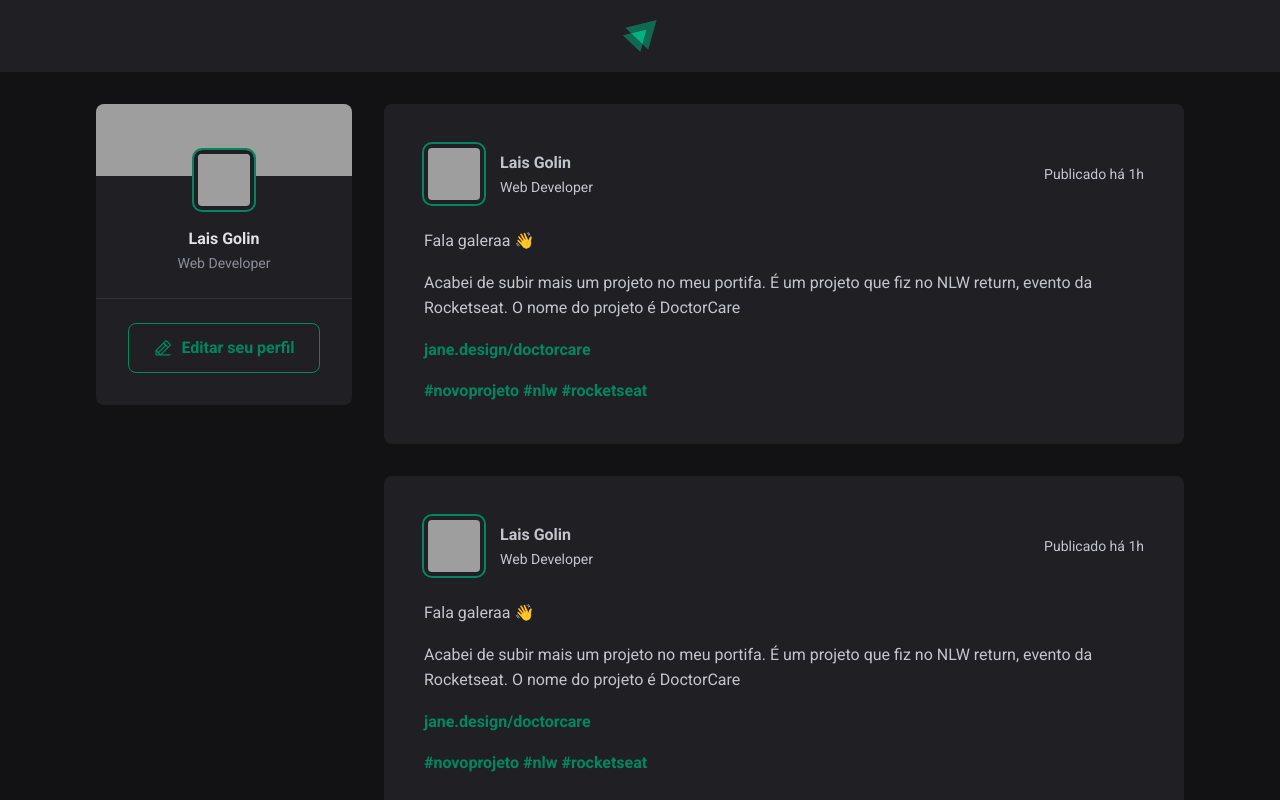
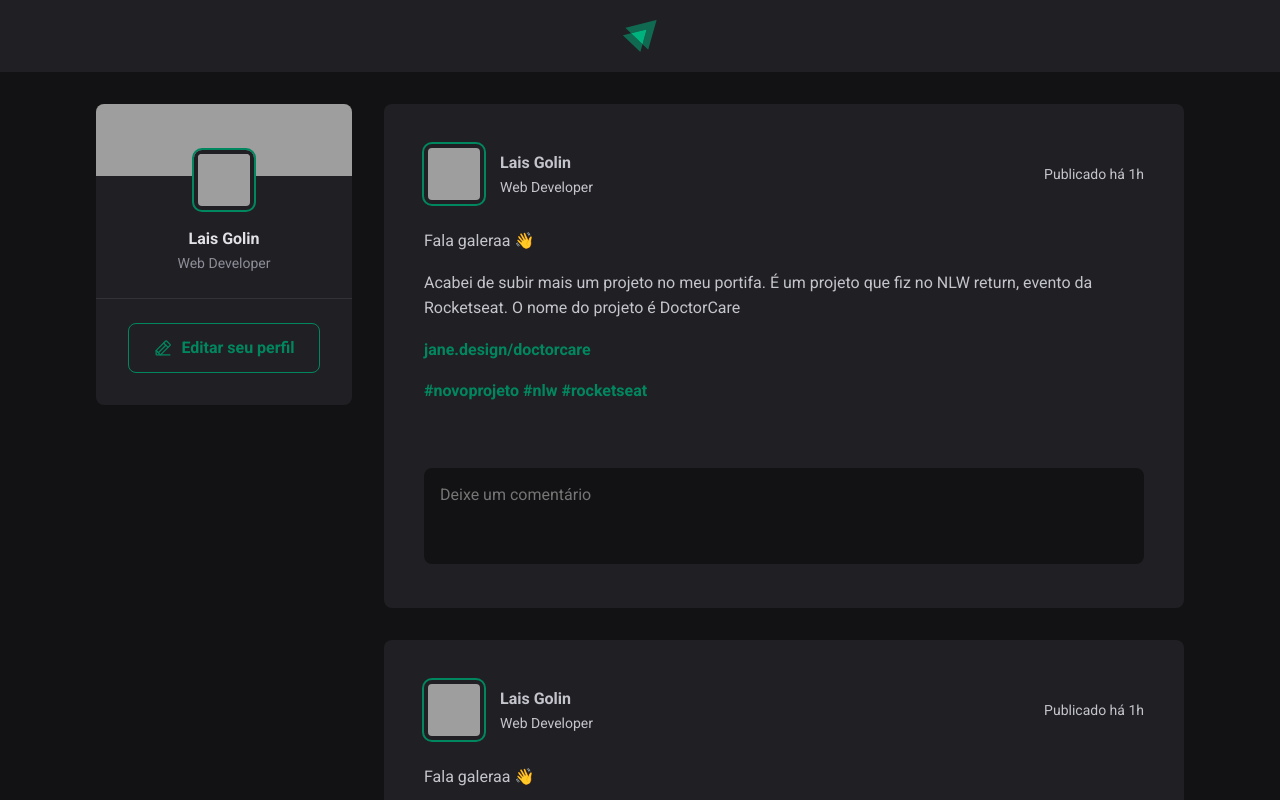
Before and after one commit to lgolin/react-ignite, a React (Vite) app in the folder 01-fundamentos-reactjs/: page / in a window 1280 px wide. Shown: the top 800 px of the page. Built offline with nearby package versions, Linux system fonts and the light colour scheme; grey boxes are pictures that could not be loaded.

Commit message:
formulário de comentários

```diff
--- a/01-fundamentos-reactjs/src/components/Post.jsx
+++ b/01-fundamentos-reactjs/src/components/Post.jsx
@@ -1,5 +1,4 @@
-import styles from './Post.module.css'
-
+import styles from './Post.module.css';
 
 export function Post() {
   return (
@@ -26,6 +25,16 @@ export function Post() {
         <a href="">#rocketseat</a>{' '}
         </p>
       </div>
+
+      <form className={styles.commentForm}>
+        <textarea
+         placeholder='Deixe um comentário'
+        />
+        <footer>
+         <button type='submit'>Publicar</button>
+        </footer>
+      </form>
+
     </article>
   )
 }
--- a/01-fundamentos-reactjs/src/components/Post.module.css
+++ b/01-fundamentos-reactjs/src/components/Post.module.css
@@ -32,7 +32,7 @@
   color: var(--green-300);
 }
 
-/* cabecalho */
+/* Cabeçalho */
 .post>header {
   display: flex;
   align-items: center;
@@ -71,3 +71,56 @@
   color: var(--gray-400);
   line-height: 1.6;
 }
+
+/* Comment Form */
+.commentForm {
+  width: 100%;
+  margin-top: 1.5rem;
+  padding-top: 1.5rem;
+  border-top: 1px solid var(--gray-600);
+}
+
+.commentForm>strong {
+  line-height: 1.6;
+  color: var(--grey-100);
+}
+
+.commentForm footer {
+  visibility: hidden;
+  max-height: 0;
+}
+
+.commentForm:focus-within footer {
+  visibility: visible;
+  max-height: none;
+}
+
+.commentForm textarea {
+  width: 100%;
+  background: var(--grey-900);
+  border: 0;
+  resize: none;
+  height: 6rem;
+  padding: 1rem;
+  border-radius: 8px;
+  color: var(--grey-100);
+  line-height: 1.4;
+  margin-top: 1rem;
+}
+
+.commentForm button[type="submit"] {
+  padding: 1rem 1.5rem;
+  margin-top: 1rem;
+  border-radius: 8px;
+  border: 0;
+  background: var(--green-500);
+  color: var(--white);
+  font-weight: bold;
+  cursor: pointer;
+
+  transition: background-color 0.1s;
+}
+
+.commentForm button[type="submit"]:hover {
+  background: var(--green-300);
+}
--- a/01-fundamentos-reactjs/src/global.css
+++ b/01-fundamentos-reactjs/src/global.css
@@ -12,6 +12,11 @@
     --green-500: #00875F;
 }
 
+:focus {
+    outline: transparent;
+    box-shadow: 0 0 0 2px var(--green-500);
+}
+
 * {
     margin: 0;
     padding: 0;
@@ -24,7 +29,10 @@ body {
     -webkit-font-smoothing: antialiased;
 }
 
-body, input, textarea, button {
+body,
+input,
+textarea,
+button {
     font-family: 'Roboto', sans-serif;
     font-weight: 400;
     font-size: 1rem;
```
